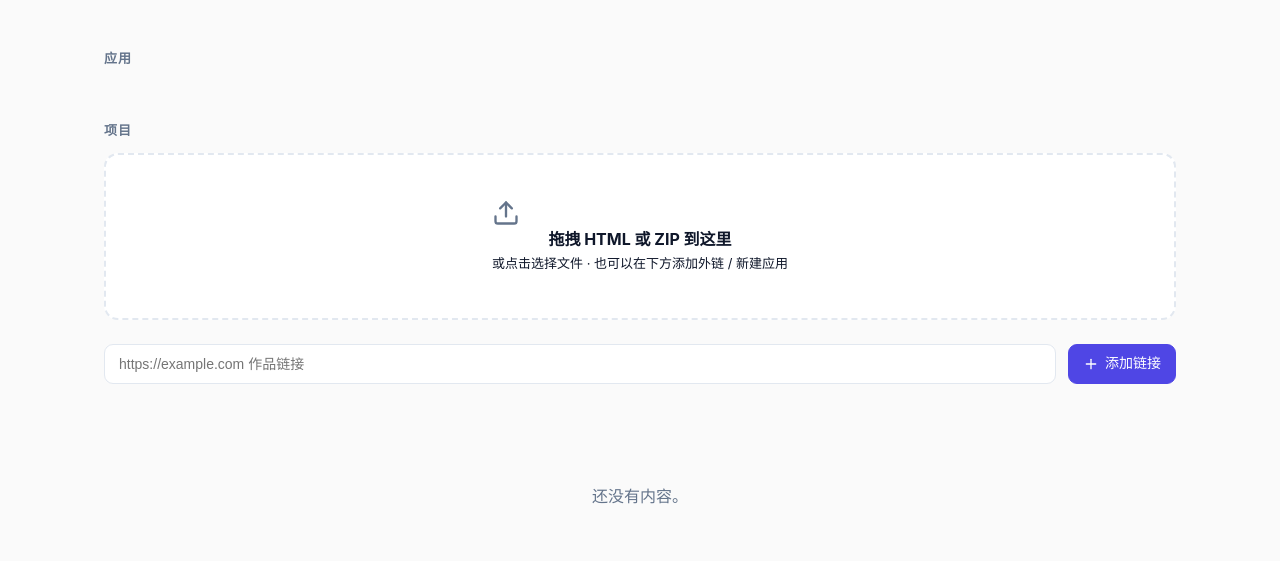
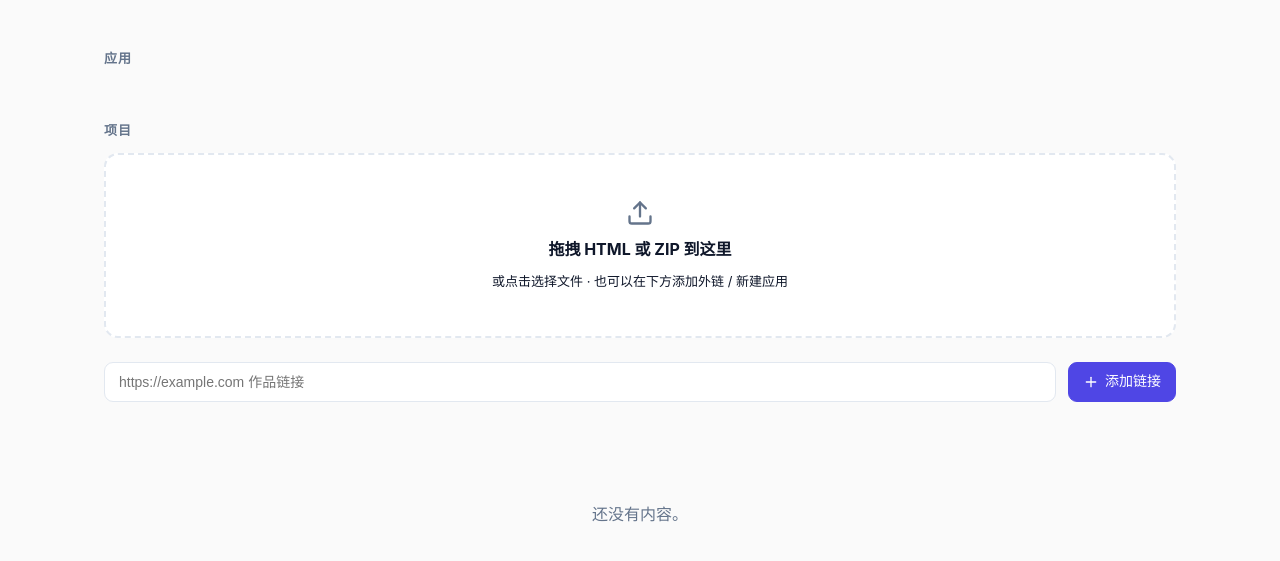
Before and after one commit to mcocdaa/SiteFlow, a Python web app: template app/templates/admin.html in a window 1280 px wide. Shown: the part 119-680 px from the top of the page. Run offline with Jinja, Linux system fonts and the light colour scheme; the template is opened without the code that fills it, so the values that code supplies are empty.

Commit message:
fix(ui): center dropzone upload icon and refine idle layout (#33)

```diff
--- a/app/static/css/app.css
+++ b/app/static/css/app.css
@@ -211,7 +211,7 @@ main.wrap { padding: 48px 24px 96px; }
 .icon-btn.is-active { color: var(--accent); background: color-mix(in srgb, var(--accent) 12%, transparent); }
 
 .dropzone {
-  display: flex; flex-direction: column; align-items: center; gap: 6px;
+  display: flex; flex-direction: column; align-items: center; justify-content: center;
   border: 2px dashed var(--border); border-radius: var(--radius-card);
   background: var(--surface); padding: 44px 24px; text-align: center; cursor: pointer;
   transition: border-color .15s, background .15s;
@@ -220,7 +220,33 @@ main.wrap { padding: 48px 24px 96px; }
   border-color: var(--accent);
   background: color-mix(in srgb, var(--accent) 5%, var(--surface));
 }
-.dropzone-icon { color: var(--text-muted); }
+.dropzone-idle {
+  display: flex;
+  flex-direction: column;
+  align-items: center;
+  justify-content: center;
+  gap: 8px;
+}
+.dropzone-stages {
+  width: 100%;
+  display: flex;
+  flex-direction: column;
+  align-items: center;
+  justify-content: center;
+}
+.dropzone-icon {
+  display: flex;
+  align-items: center;
+  justify-content: center;
+  color: var(--text-muted);
+  margin-bottom: 2px;
+  transition: transform .18s ease, color .18s ease;
+}
+.dropzone:hover .dropzone-icon,
+.dropzone.active .dropzone-icon {
+  color: var(--accent);
+  transform: translateY(-2px);
+}
 .dropzone p { margin: 0; }
 .dropzone .muted { font-size: 13px; }
 
```
